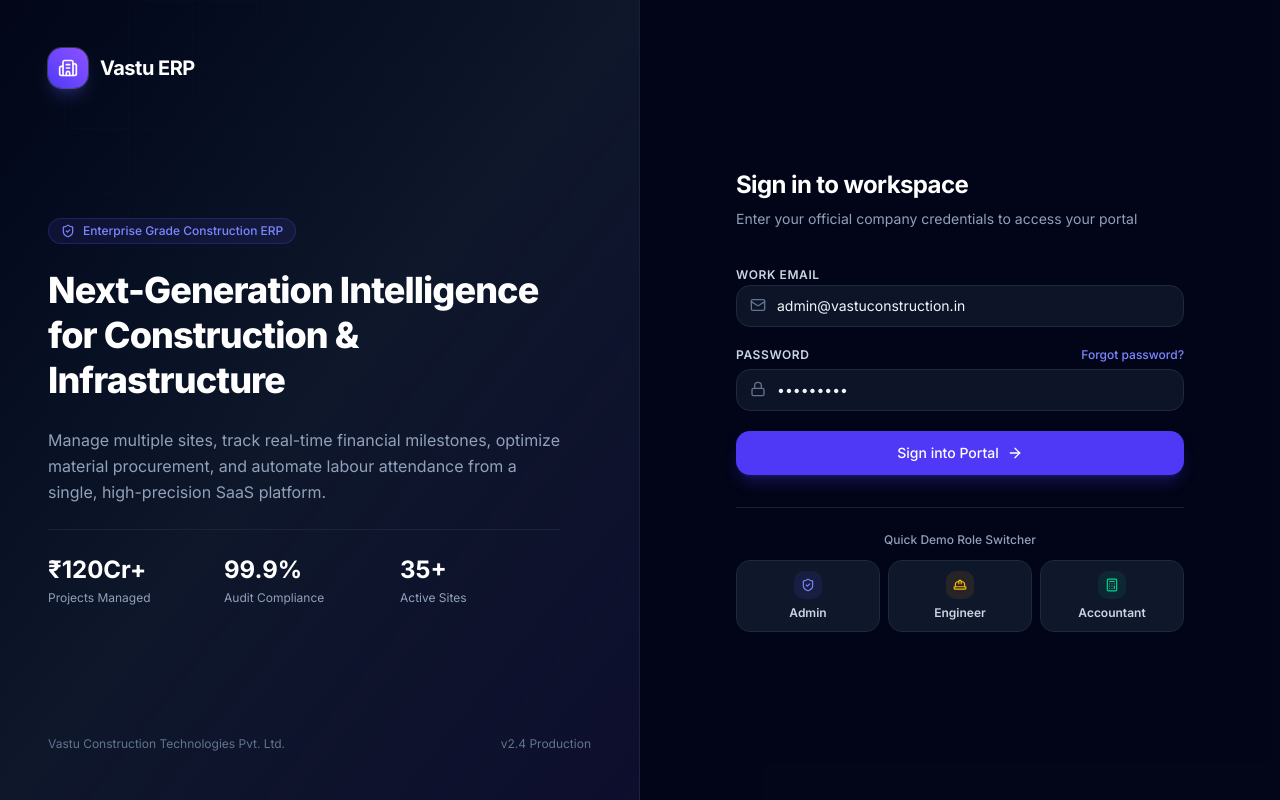
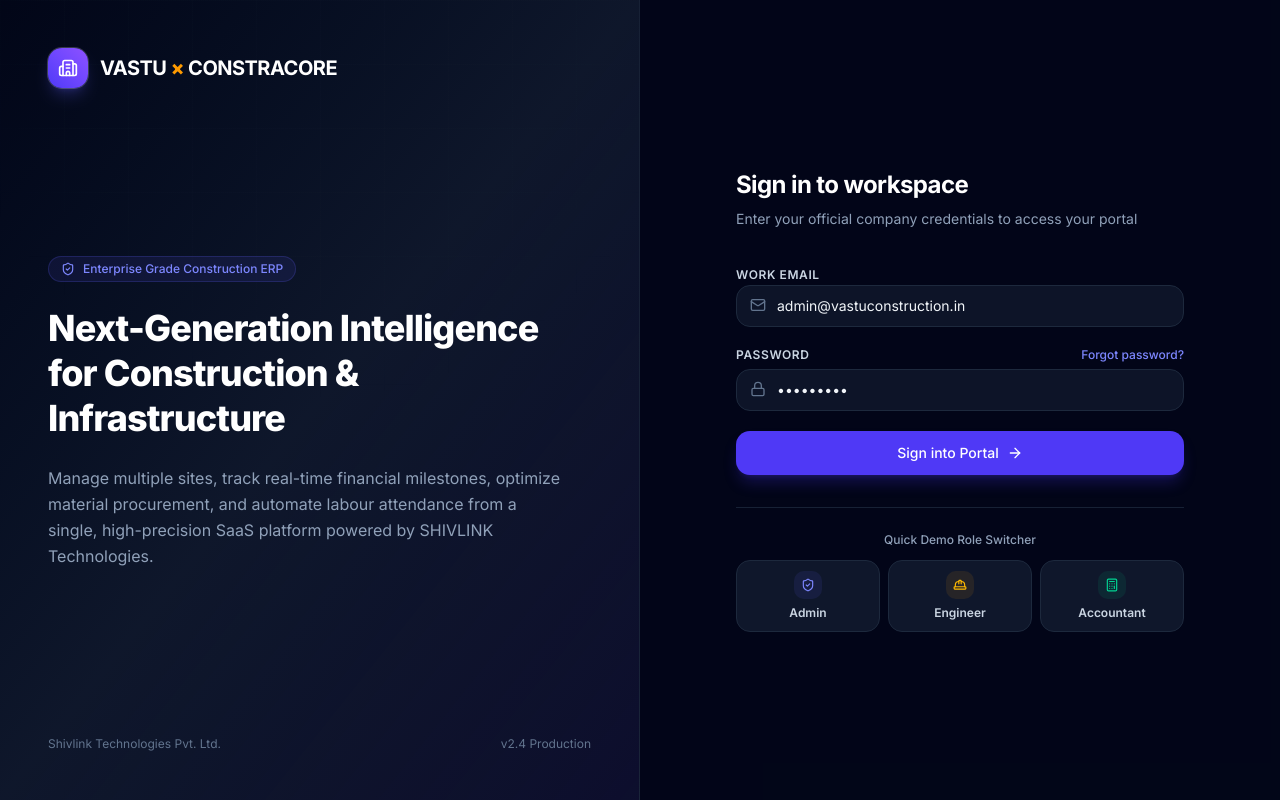
Before and after one commit to Ishan2220/VastuConstruction, a React (Vite) app in the folder client/: page /login in a window 1280 px wide. Built offline with nearby package versions, Linux system fonts and the light colour scheme; no server answers.

Commit message:
Update login page branding and remove placeholder data

```diff
--- a/client/src/pages/LoginPage.tsx
+++ b/client/src/pages/LoginPage.tsx
@@ -62,7 +62,7 @@
           <div className="w-10 h-10 rounded-xl bg-gradient-to-tr from-indigo-600 to-violet-500 flex items-center justify-center shadow-lg shadow-indigo-500/25 ring-1 ring-white/20">
             <Building2 className="w-5 h-5 text-white" />
           </div>
-          <span className="text-xl font-bold tracking-tight text-white font-heading">Vastu ERP</span>
+          <span className="text-xl font-bold tracking-tight text-white font-heading">VASTU <span className="text-amber-500 font-extrabold">×</span> CONSTRACORE</span>
         </div>
 
         <div className="relative z-10 max-w-lg space-y-6">
@@ -73,27 +73,14 @@
             Next-Generation Intelligence for Construction & Infrastructure
           </h1>
           <p className="text-slate-400 text-base leading-relaxed">
-            Manage multiple sites, track real-time financial milestones, optimize material procurement, and automate labour attendance from a single, high-precision SaaS platform.
+            Manage multiple sites, track real-time financial milestones, optimize material procurement, and automate labour attendance from a single, high-precision SaaS platform powered by SHIVLINK Technologies.
           </p>
-
-          <div className="grid grid-cols-3 gap-4 pt-6 border-t border-slate-800/80">
-            <div className="space-y-1">
-              <div className="text-2xl font-bold text-white font-heading">₹120Cr+</div>
-              <div className="text-xs text-slate-400">Projects Managed</div>
-            </div>
-            <div className="space-y-1">
-              <div className="text-2xl font-bold text-white font-heading">99.9%</div>
-              <div className="text-xs text-slate-400">Audit Compliance</div>
-            </div>
-            <div className="space-y-1">
-              <div className="text-2xl font-bold text-white font-heading">35+</div>
-              <div className="text-xs text-slate-400">Active Sites</div>
-            </div>
-          </div>
         </div>
 
+
+
         <div className="relative z-10 flex items-center justify-between text-xs text-slate-500">
-          <span>Vastu Construction Technologies Pvt. Ltd.</span>
+          <span>Shivlink Technologies Pvt. Ltd.</span>
           <span>v2.4 Production</span>
         </div>
       </div>
@@ -111,7 +98,7 @@
             <div className="w-9 h-9 rounded-xl bg-indigo-600 flex items-center justify-center shadow-lg">
               <Building2 className="w-5 h-5 text-white" />
             </div>
-            <span className="text-xl font-bold tracking-tight text-white font-heading">Vastu ERP</span>
+            <span className="text-xl font-bold tracking-tight text-white font-heading">VASTU <span className="text-amber-500 font-extrabold">×</span> CONSTRACORE</span>
           </div>
 
           <div className="space-y-2">
```
